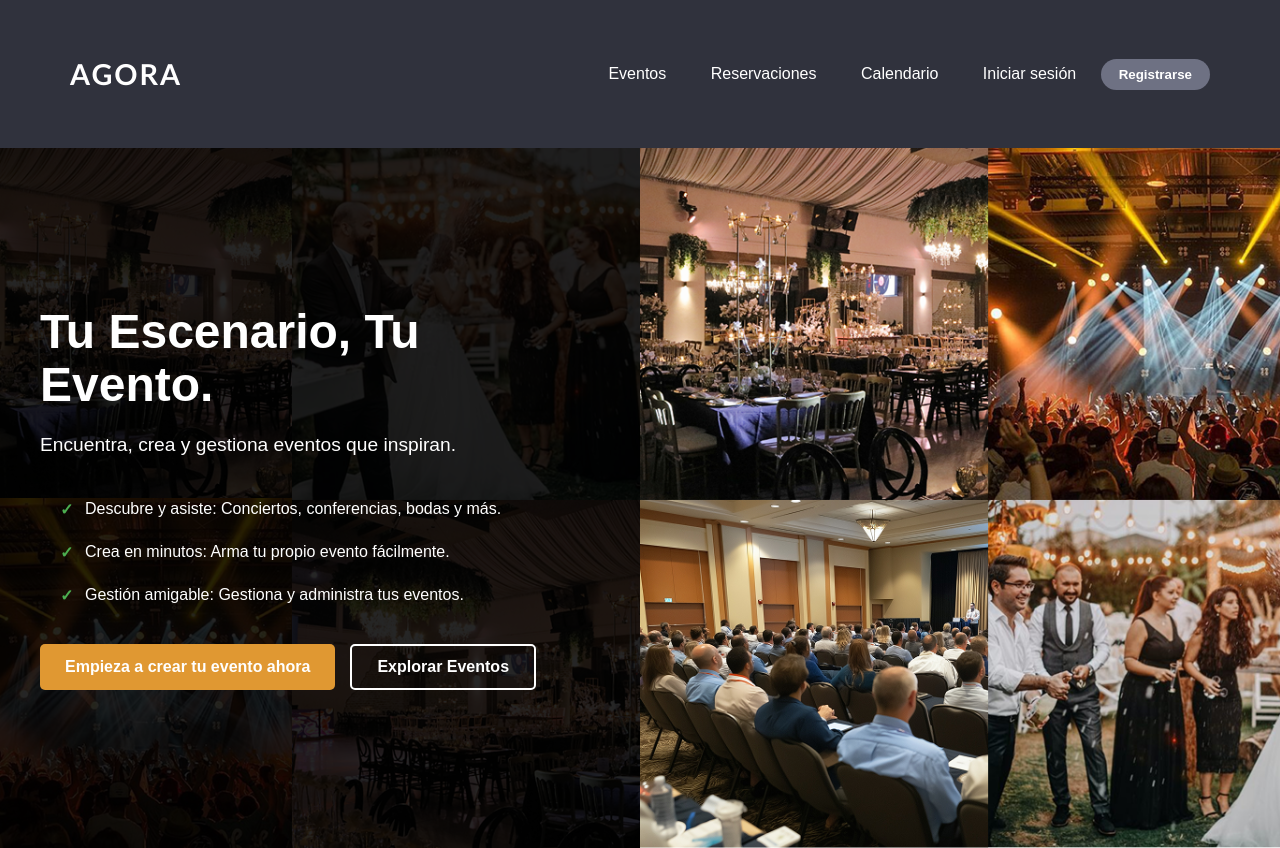
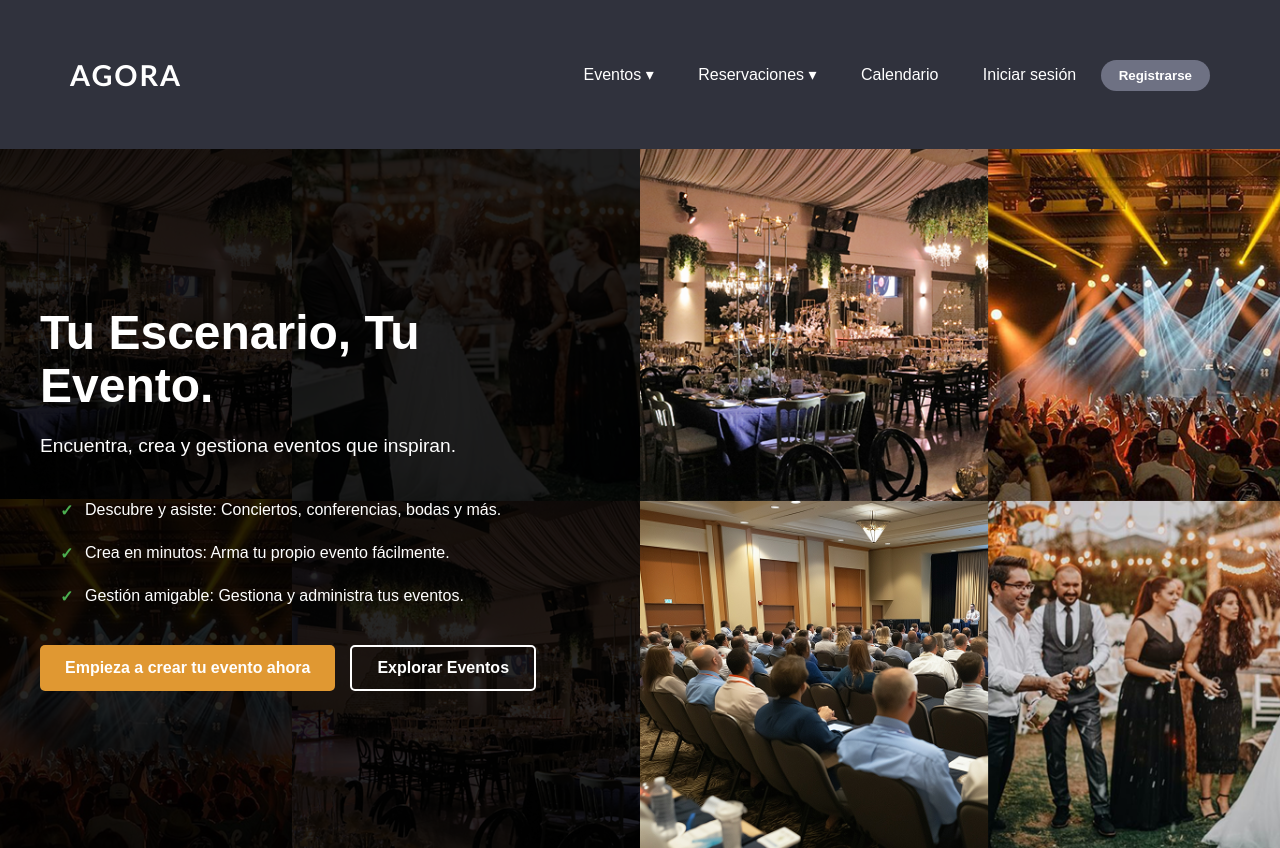
Before and after one commit to PabloHM23/Reservaci-n-de-Eventos, a PHP site: page / in a window 1280 px wide; the page is wider, and only the part inside the window is pictured. Shown: the top 848 px of that part. Run offline with PHP 8.4, Linux system fonts and the light colour scheme.

Commit message:
menu_flecha

```diff
--- a/Assets/Styles/home_styles/nav_footer.css
+++ b/Assets/Styles/home_styles/nav_footer.css
@@ -191,19 +191,13 @@ footer{
   transition: width 0.3s ease;
 }
 
+.menu-btn[aria-expanded="true"]::after {
+  transform: rotate(180deg);
+}
+
 .nav-links a:hover::after,
 .menu-btn:hover::after {
   width: 100%;
-}
-
-ul li a::after{
-  background-color: #4da3ff;
-  transition: width 0.3s ease;
-  height: 2px;
-  content: "";
-  position: absolute;
-  bottom: 0;
-  left: 0;
 }
 
 .menu {
--- a/index.html
+++ b/index.html
@@ -16,8 +16,8 @@
         <nav class="nav_links">
             <ul class="nav-menus">
                 <li class="menu">
-                    <button class="menu-btn" aria-haspopup="true" aria-expanded="false">
-                        Eventos
+                    <button id="btn" class="menu-btn" aria-haspopup="true" aria-expanded="false">
+                        Eventos ▾
                     </button>
                     <div class="menu-content">
                         <a href="#">Conciertos</a>
@@ -26,8 +26,8 @@
                     </div>
                 </li>
                 <li class="menu">
-                    <button class="menu-btn" aria-haspopup="true" aria-expanded="false">
-                        Reservaciones
+                    <button id="btn" class="menu-btn" aria-haspopup="true" aria-expanded="false">
+                        Reservaciones ▾
                     </button>
                     <div class="menu-content">
                         <a href="#">Mesas</a>
```
